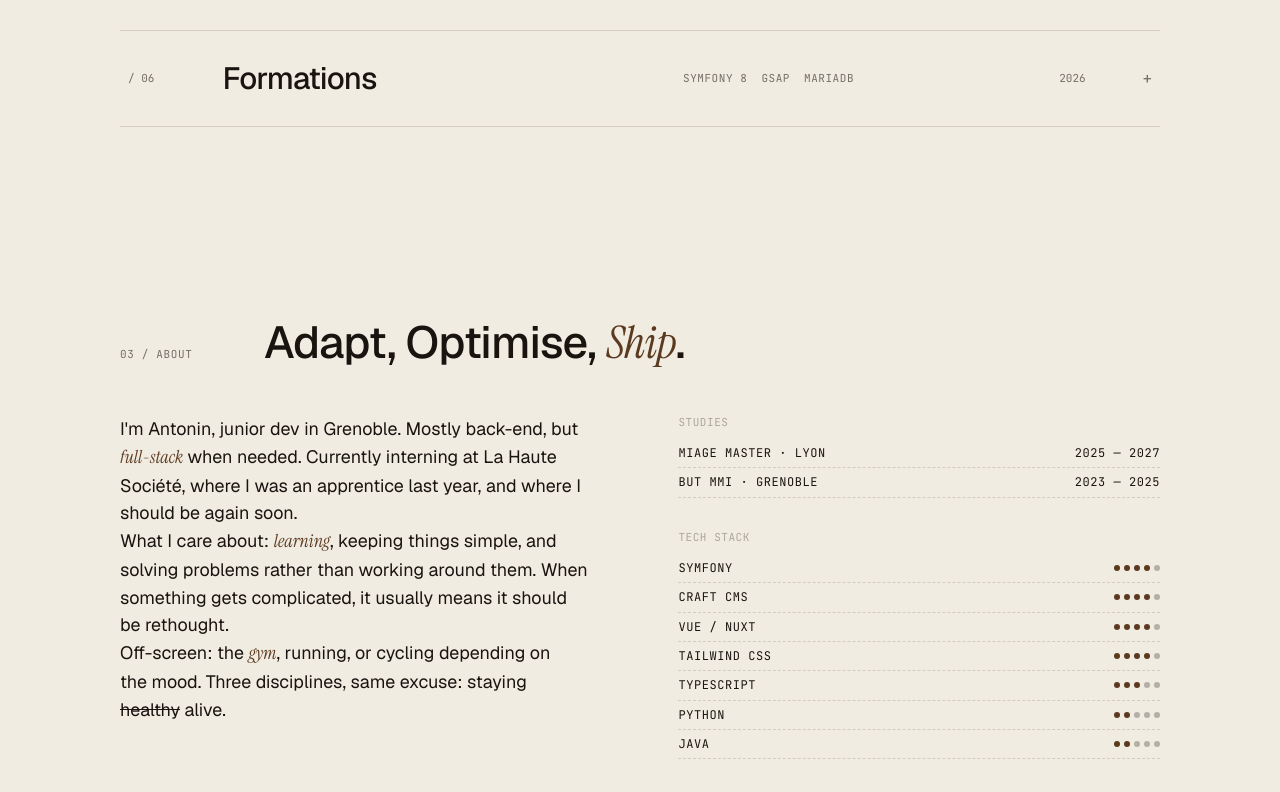
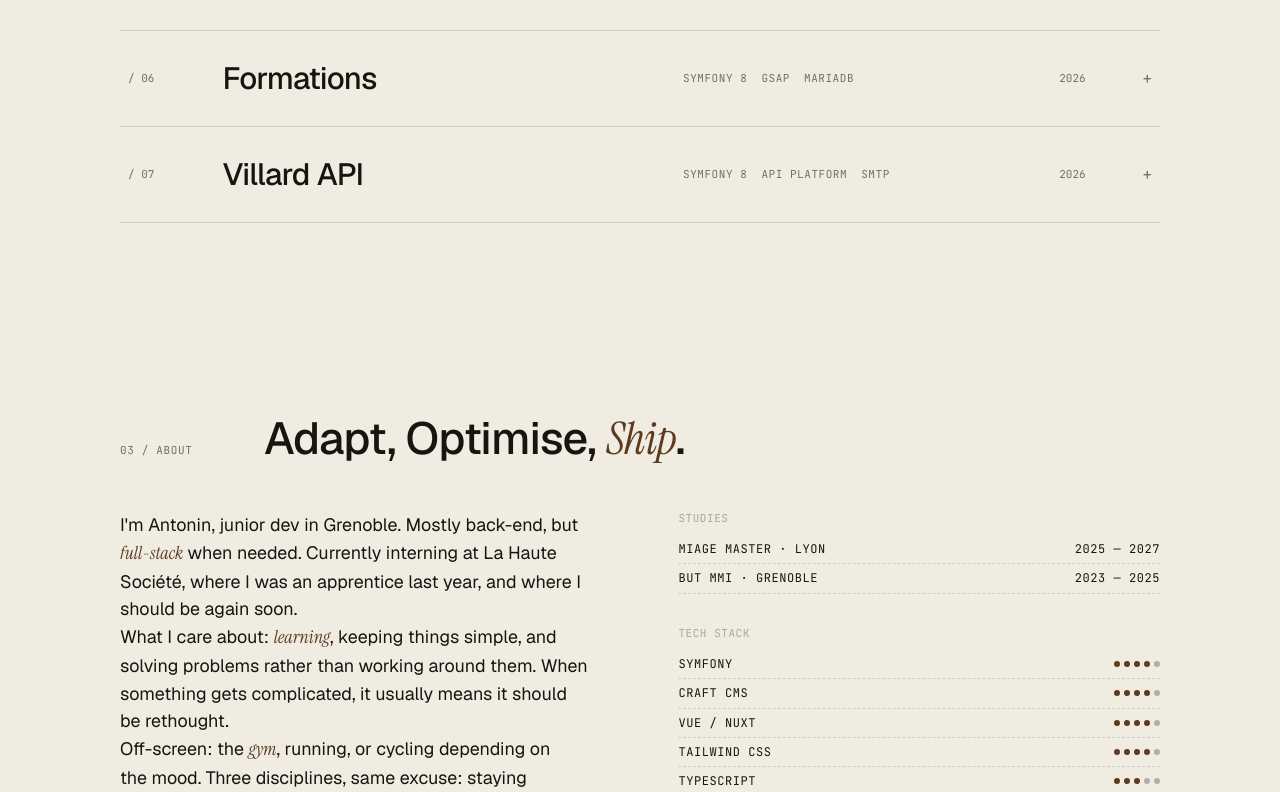
Before and after one commit to CallMeTrinity/antoninpamart.fr-v4, a Vue app: page / in a window 1280 px wide. Shown: the part 1442-2234 px from the top of the page. Built offline with nearby package versions, Linux system fonts and the light colour scheme.

Commit message:
feat: add villard api project

```diff
--- a/src/assets/local.ts
+++ b/src/assets/local.ts
@@ -79,7 +79,13 @@ const messages = {
           role: 'Projet solo',
           blurb:
             "Site de formation en ligne : fait entièrement en Symfony 8, basé sur un système de formations markdown faites par l'IA qui sont converties en formations accessibles sur le site.",
-        }
+        },
+        villardApi: {
+          name: 'Villard API',
+          role: 'Projet solo',
+          blurb:
+            "Application personnelle et auto-hébergée de gestion d'un appartement familial : planning d'occupation (qui occupe le logement et quand) et suivi d'inventaire (linge, vaisselle, équipement, courses récurrentes, état des lieux. Ce dépôt contient uniquement le backend API. La SPA Vue 3 vit dans un dépôt séparé (villard-front).",
+        },
       },
     },
     about: {
@@ -197,7 +203,13 @@ const messages = {
           role: 'Solo project',
           blurb:
             'Online training site: 100% Symfony 8, built on a markdown-based training system that is converted to accessible online courses.',
-        }
+        },
+        villardApi: {
+          name: 'Villard API',
+          role: 'Solo project',
+          blurb:
+            'Personal, self-hosted app for managing a family apartment: occupancy planning (who is staying and when) and inventory tracking (linen, dishes, equipment, recurring groceries, condition reports). This repo contains the backend API only. The Vue 3 SPA lives in a separate repo (villard-front).',
+        },
       },
     },
     about: {
--- a/src/data/projects.ts
+++ b/src/data/projects.ts
@@ -1,5 +1,5 @@
 export interface Project {
-  id: 'pid' | 'workflow' | 'bingo' | 'slyVerse' | 'tempo' | 'formations'
+  id: 'pid' | 'workflow' | 'bingo' | 'slyVerse' | 'tempo' | 'formations' | 'villardApi'
   year: string
   stack: string[]
   hue: number
@@ -56,8 +56,16 @@ export const PROJECTS: Project[] = [
     url: "https://formations.antoninpamart.fr/",
     github: 'https://github.com/CallMeTrinity/formations',
   },
+  {
+    id: 'villardApi',
+    year: '2026',
+    stack: ['Symfony 8', 'Api Platform', 'SMTP'],
+    hue: 10,
+    url: "https://villard-api.antoninpamart.fr/api",
+    github: 'https://github.com/marmottes-industries/villard-api',
+  }
 ]
 
 export const TECH = [
-  'Symfony', 'Craft CMS', 'Tailwind CSS', 'TypeScript', 'Vue', 'Python', 'Java', 'GSAP'
+  'Symfony', 'Craft CMS', 'Tailwind CSS', 'TypeScript', 'Vue', 'Python', 'Java', 'GSAP', 'Api Platform'
 ]
```
